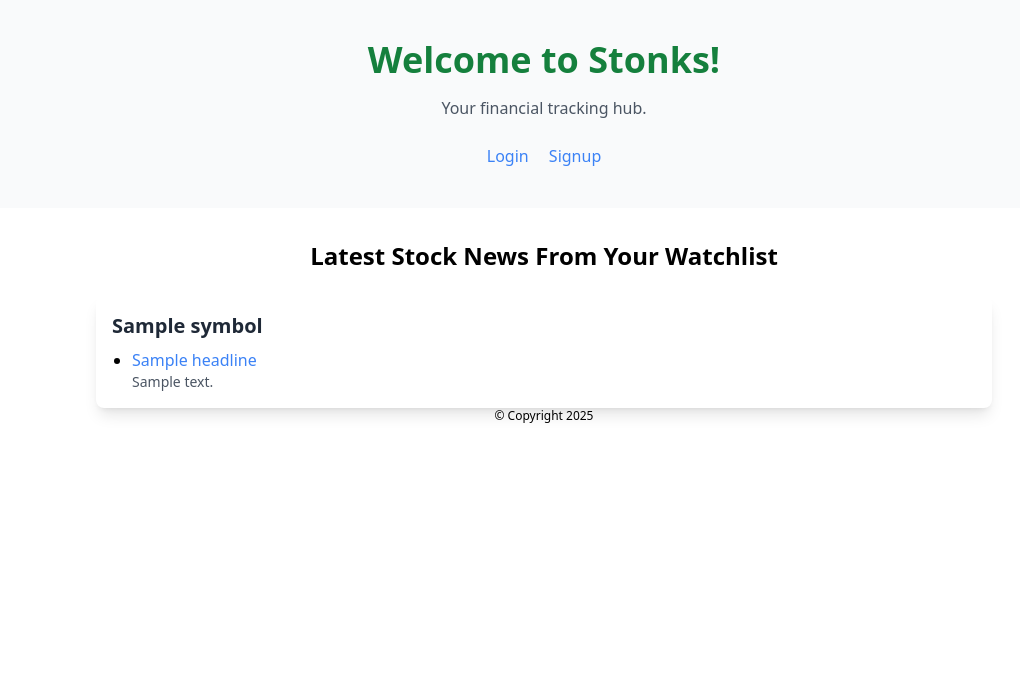
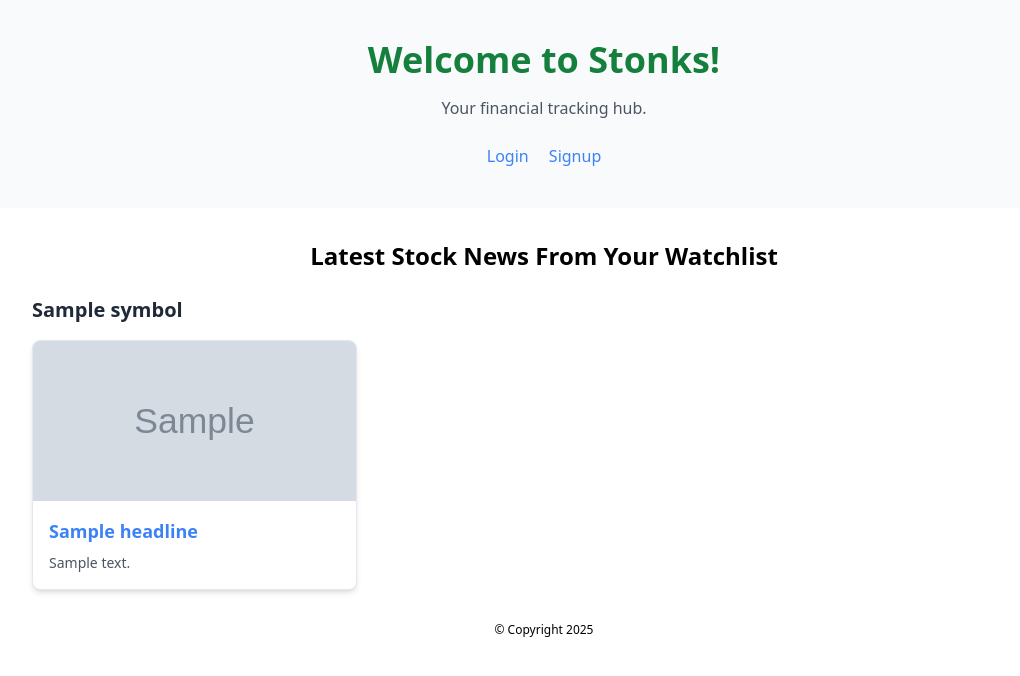
Before and after one commit to funburak/Stonks, a Flask app: template templates/homepage.html in a window 1280 px wide. Shown: the top 676 px of the page, without its empty margins (96-1116 px from the left). Run offline with Flask 3, Linux system fonts and the light colour scheme; the template is opened without the code that fills it: most values are stand-ins (such as "Sample title", 1, 10 or a date in 2020); grey boxes marked "Sample" are stand-in pictures; some libraries are stand-ins or nearby versions.

Commit message:
Added Card Boxes for News

```diff
--- a/stonks/app.py
+++ b/stonks/app.py
@@ -67,7 +67,7 @@ def get_stock_news(symbol):
     response = requests.get(url)
     if response.status_code == 200:
         print(f"Requesting news for {symbol}")
-        return response.json()[:2]
+        return response.json()[:3] # Return only the first 3 news
     return []
 
 
--- a/templates/homepage.html
+++ b/templates/homepage.html
@@ -18,22 +18,30 @@
 </div>
 
 {% if stock_news %}
-<div class="max-w-4xl mx-auto mt-8">
-    <h2 class="text-2xl font-semibold text-center">Latest Stock News From Your Watchlist</h2>
+<div class="max-w-5xl mx-auto mt-8">
+    <h2 class="text-2xl font-semibold text-center mb-6">Latest Stock News From Your Watchlist</h2>
 
     {% for symbol, news in stock_news.items() %}
-    <div class="bg-white shadow-lg rounded-lg p-4 mt-6">
-        <h3 class="text-xl font-bold text-gray-800">{{ symbol }}</h3>
-        <ul class="list-disc pl-5 mt-2">
+    <div class="mb-8">
+        <h3 class="text-xl font-bold text-gray-800 mb-4">{{ symbol }}</h3>
+        <div class="grid grid-cols-1 sm:grid-cols-2 md:grid-cols-3 gap-6">
             {% for article in news %}
-            <li class="mt-2">
-                <a href="{{ article.url }}" target="_blank" class="text-blue-500 hover:underline">
-                    {{ article.headline }}
-                </a>
-                <p class="text-sm text-gray-600">{{ article.summary }}</p>
-            </li>
+            <div class="bg-white shadow-md rounded-lg overflow-hidden border border-gray-200">
+                {% if article.image %}
+                <img src="{{ article.image }}" alt="News thumbnail" class="w-full h-40 object-cover">
+                {% endif %}
+
+                <div class="p-4">
+                    <h4 class="text-lg font-semibold mb-2">
+                        <a href="{{ article.url }}" target="_blank" class="text-blue-500 hover:underline">
+                            {{ article.headline }}
+                        </a>
+                    </h4>
+                    <p class="text-sm text-gray-600">{{ article.summary }}</p>
+                </div>
+            </div>
             {% endfor %}
-        </ul>
+        </div>
     </div>
     {% endfor %}
 </div>
```
